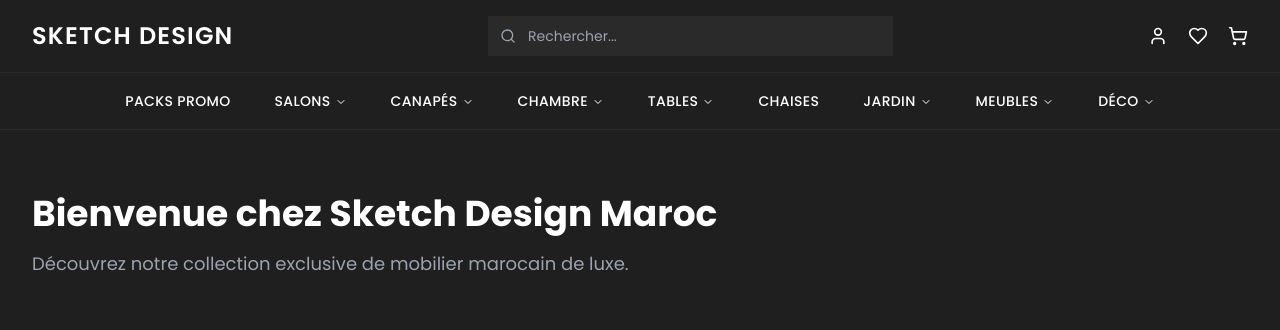
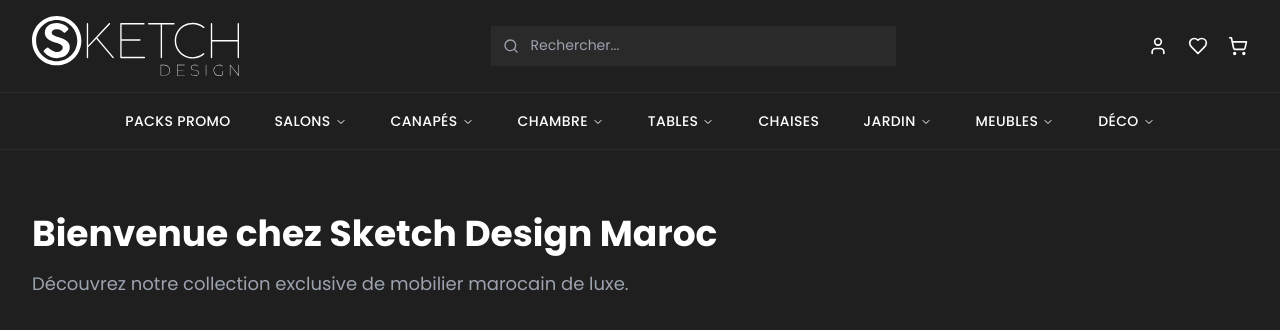
Before and after one commit to Berrassy/RedSales, a Next.js app: page / in a window 1280 px wide. Shown: the top 330 px of the page. Built offline with nearby package versions, Linux system fonts and the light colour scheme.

Commit message:
Replace text logo with image logo in Navbar component and update menu title with image logo.

```diff
--- a/components/Navbar.tsx
+++ b/components/Navbar.tsx
@@ -1,6 +1,7 @@
 "use client";
 
 import React, { useState } from "react";
+import Image from "next/image";
 import {
   NavigationMenu,
   NavigationMenuContent,
@@ -87,12 +88,16 @@
       {/* Top section */}
       <div className="flex items-center justify-between px-8 py-4">
         {/* Logo */}
-        <Link
-          href="/"
-          className="text-2xl font-semibold tracking-wider uppercase transition-colors hover:text-[#0E3B2C]"
-        >
-          Sketch Design
-        </Link>
+        <div className="flex items-center">
+          <Image
+            src="/images/sketchlogo.svg"
+            alt="Sketch Design"
+            width={180}
+            height={60}
+            priority
+            className="h-auto w-auto max-h-[60px]"
+          />
+        </div>
 
         {/* Search bar */}
         <div className="hidden md:flex items-center w-1/3 relative">
@@ -117,8 +122,14 @@
             </SheetTrigger>
             <SheetContent side="left" className="bg-[#1F1F1F] border-[#2A2A2A] w-[300px]">
               <SheetHeader>
-                <SheetTitle className="text-white uppercase tracking-wider">
-                  Menu
+                <SheetTitle className="text-white flex items-center justify-start">
+                  <Image
+                    src="/images/sketchlogo.svg"
+                    alt="Sketch Design"
+                    width={150}
+                    height={50}
+                    className="h-auto w-auto max-h-[50px]"
+                  />
                 </SheetTitle>
               </SheetHeader>
               <div className="mt-8">
```
Also changed, not shown: public/images/logo-black.svg (added), public/images/sketchlogo.svg (added).
